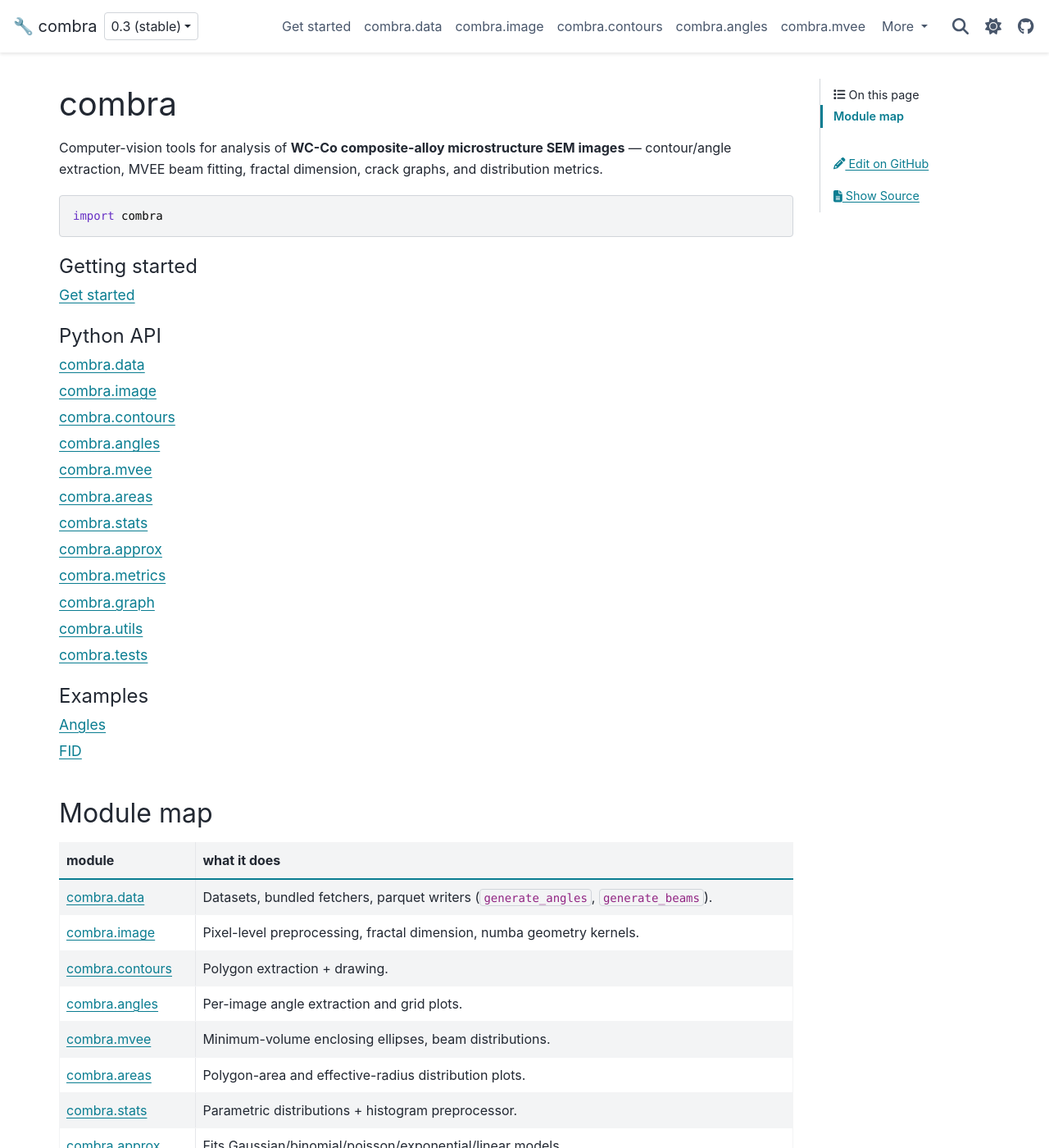
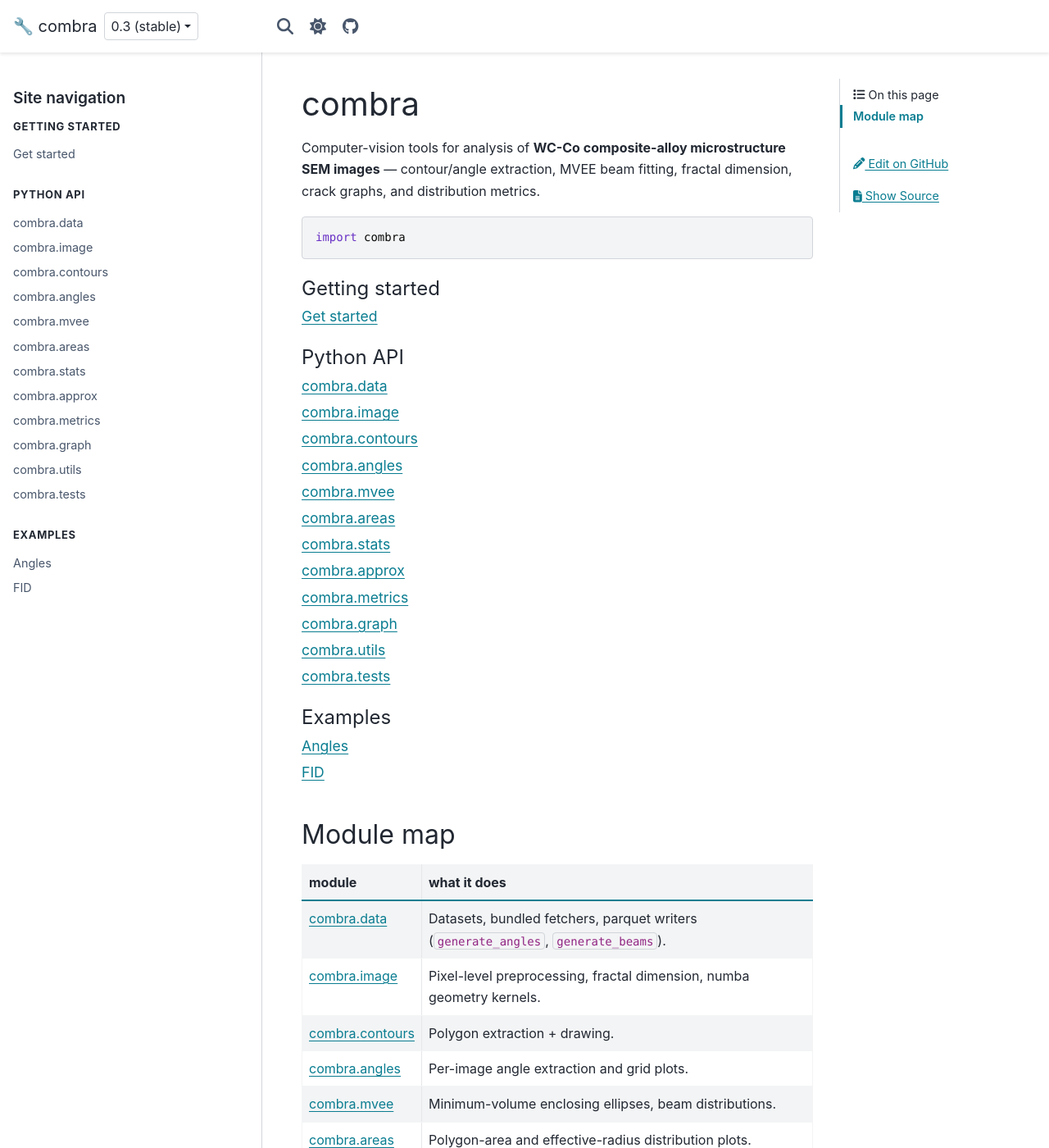
Before and after one commit to dkagramanyan/wc_cv, a Sphinx documentation site: the page built from docs/index.md, in a window 1280 px wide and 1400 px high. Shown: the whole window at 82% size. Built offline with Sphinx 7.4.7 and the PyData theme 0.15.4, drawn with Linux system fonts in a browser that asks for light colours.

Commit message:
docs: move section navigation from the header into a left-sidebar tree
The per-module sections (combra.data, combra.image, …) and the "More"
dropdown were crowding the header. Drop the navbar nav and render the
full global toctree as a structured tree in the left sidebar instead:

- navbar_center is now empty; the header keeps only the wordmark +
  version dropdown (left) and search / theme / GitHub (right).
- A custom sidebar-tree template renders Sphinx's global toctree
  (captions: Getting started / Python API / Examples) on every page,
  including the landing page.
- custom.css styles the tree like a proper sidebar nav.

```diff
--- a/docs/_static/custom.css
+++ b/docs/_static/custom.css
@@ -15,3 +15,35 @@ dl.py {
   margin: 0;
   font-weight: 600;
 }
+
+/* Structured navigation tree in the left sidebar (rendered from the global
+   toctree). Style the plain <ul>/<li> like a proper sidebar nav. */
+.bd-sidebar-primary .bd-toc-item ul {
+  list-style: none;
+  padding-left: 0;
+  margin-bottom: 0.5rem;
+}
+.bd-sidebar-primary .bd-toc-item ul ul {
+  padding-left: 1rem;
+}
+.bd-sidebar-primary .bd-toc-item li > a {
+  display: block;
+  padding: 0.2rem 0;
+  color: var(--pst-color-text-muted);
+  text-decoration: none;
+}
+.bd-sidebar-primary .bd-toc-item li > a:hover {
+  color: var(--pst-color-primary);
+}
+.bd-sidebar-primary .bd-toc-item li.current > a.current {
+  color: var(--pst-color-primary);
+  font-weight: 600;
+}
+.bd-sidebar-primary .bd-toc-item .caption {
+  margin-top: 1rem;
+  font-size: 0.8125rem;
+  font-weight: 700;
+  text-transform: uppercase;
+  letter-spacing: 0.05em;
+  color: var(--pst-color-text-base);
+}
--- /dev/null
+++ b/docs/_templates/sidebar-tree.html
@@ -0,0 +1,9 @@
+{# Full site navigation as a structured tree in the left sidebar.
+   Uses Sphinx's global ``toctree()`` so every section (the per-module API
+   pages, getting started, examples) appears here instead of in the header. #}
+<nav class="bd-docs-nav bd-links" aria-label="Section Navigation">
+  <p class="bd-links__title" role="heading" aria-level="1">Site navigation</p>
+  <div class="bd-toc-item navbar-nav">
+    {{ toctree(collapse=False, maxdepth=2, includehidden=True, titles_only=True) }}
+  </div>
+</nav>
--- a/docs/conf.py
+++ b/docs/conf.py
@@ -73,19 +73,20 @@ html_context = {
 html_theme_options = {
     # Wrench-emoji wordmark stands in for any project logo, in the header…
     "logo": {"text": "🔧 combra"},
-    # …and the navbar layout mirrors the scikit-image header:
-    #   left   — wordmark + version dropdown
-    #   center — section navigation
-    #   right  — theme toggle + GitHub icon (search stays pinned)
+    # Header keeps only the wordmark + version dropdown (left) and the
+    # search / theme-toggle / GitHub controls (right). The section
+    # navigation lives in the left sidebar as a structured tree, not in
+    # the header.
     "navbar_start": ["navbar-logo", "version-switcher"],
-    "navbar_center": ["navbar-nav"],
+    "navbar_center": [],
     "navbar_end": ["theme-switcher", "navbar-icon-links"],
     "navbar_persistent": ["search-button"],
-    "header_links_before_dropdown": 6,
     "show_prev_next": True,
     "use_edit_page_button": True,
     "navigation_with_keys": False,
     "collapse_navigation": False,
+    # Expand the left-sidebar tree down to the per-module API pages.
+    "show_nav_level": 2,
     "icon_links": [
         {
             "name": "GitHub",
@@ -102,6 +103,12 @@ html_theme_options = {
     # Footer: combra wordmark on the left, copyright on the right.
     "footer_start": ["footer-brand"],
     "footer_end": ["copyright"],
+}
+
+# Show the structured navigation tree in the left sidebar on every page —
+# including the landing page, where PyData hides it by default.
+html_sidebars = {
+    "**": ["sidebar-tree"],
 }
 
 # Sphinx domain settings.
```
